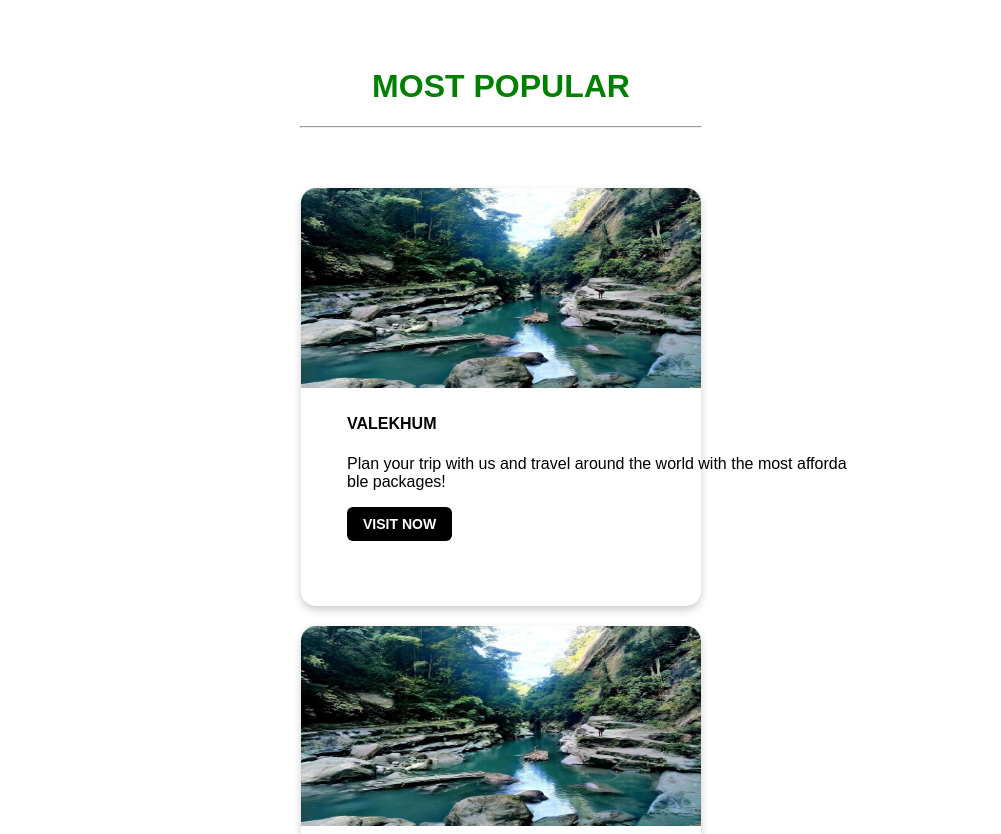
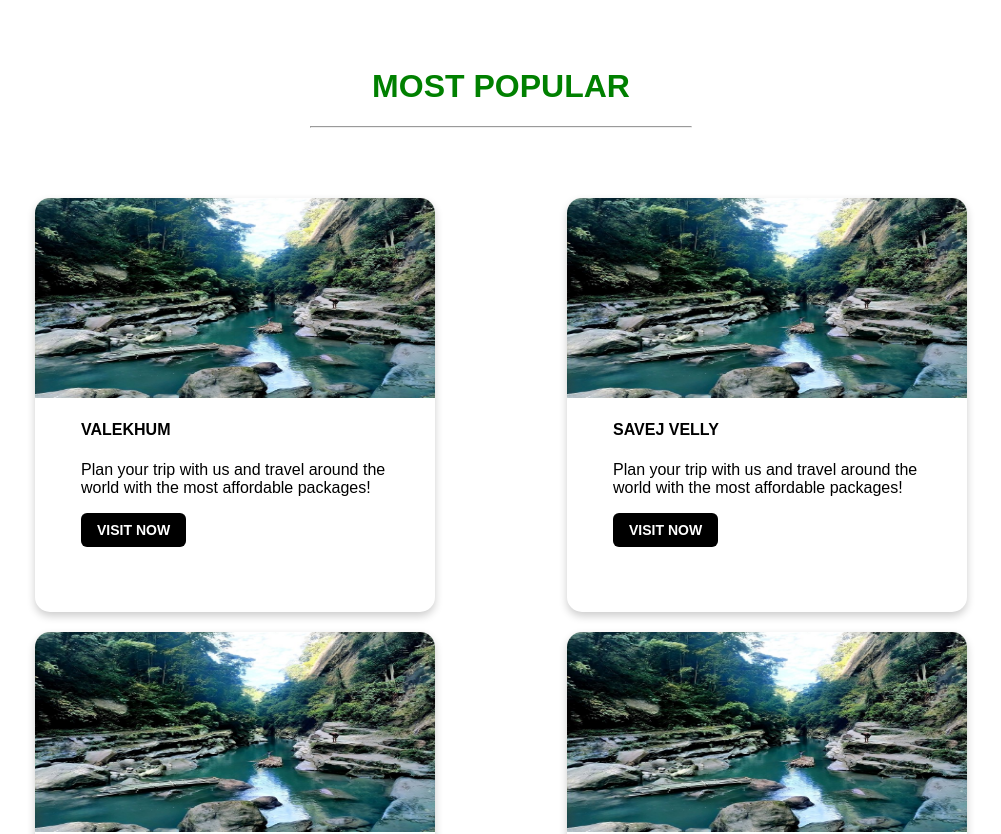
Before and after one commit to nicoletahrm/DAWM, an Angular app in the folder tema1/: page / in a window 1280 px wide. Shown: the part 1960-2794 px from the top of the page, without its empty margins (139-1140 px from the left). Built offline with nearby package versions, Linux system fonts and the light colour scheme.

Commit message:
Added services implementation

```diff
--- a/tema1/src/app/article/article.component.scss
+++ b/tema1/src/app/article/article.component.scss
@@ -3,7 +3,7 @@
   justify-content: space-around;
   flex-direction: row;
   flex-wrap: wrap;
-  padding: 60px 300px;
+  padding: 60px 10%;
   text-align: left;
 }
 
--- a/tema1/src/app/article/article.component.ts
+++ b/tema1/src/app/article/article.component.ts
@@ -1,5 +1,6 @@
 import { Component, OnInit } from '@angular/core';
 import { Article } from '../interfaces/article';
+import { PlaceService } from '../services/place.service';
 
 @Component({
   selector: 'app-article',
@@ -7,34 +8,18 @@ import { Article } from '../interfaces/article';
   styleUrls: ['./article.component.scss'],
 })
 export class ArticleComponent {
-  articles: Article[] = [
-    {
-      id: 1,
-      title: 'Article title',
-      description:
-        'Plan your trip with us and travel around the world with the most affordable packages!',
-      topic: 'TRAVEL',
-    },
-    {
-      id: 2,
-      title: 'Article title',
-      description:
-        'Plan your trip with us and travel around the world with the most affordable packages!',
-      topic: 'TRAVEL ARANGEMENTS',
-    },
-    {
-      id: 3,
-      title: 'Article title',
-      description:
-        'Plan your trip with us and travel around the world with the most affordable packages!',
-      topic: 'OUT PROFESSIONAL GUIDE',
-    },
-    {
-      id: 4,
-      title: 'Article title',
-      description:
-        'Plan your trip with us and travel around the world with the most affordable packages!',
-      topic: 'ACTIVITIES',
-    },
-  ];
+  articles: Article[] = [];
+  errorMessage: string = '';
+
+  constructor(private placeService: PlaceService) {}
+
+  ngOnInit(): void {
+    this.placeService.getArticles().subscribe({
+      next: (articles) => {
+        this.articles = articles;
+        //this.filteredProducts = this.products;
+      },
+      error: (err) => (this.errorMessage = err),
+    });
+  }
 }
--- a/tema1/src/app/cover/cover.component.html
+++ b/tema1/src/app/cover/cover.component.html
@@ -15,7 +15,8 @@
       <p style="font-size: 15px; font-weight: 550">
         DISCOVER THE COLORFUL WORLD
       </p>
-      <h1 style="font-weight: bold">NEW ADVENTURE</h1>
+
+      <h1 style="font-weight: bold">{{ pageTitle }}</h1>
 
       <hr style="width: 700px; padding: auto; margin: auto" />
       <br />
--- a/tema1/src/app/cover/cover.component.ts
+++ b/tema1/src/app/cover/cover.component.ts
@@ -3,13 +3,12 @@ import { Component, OnInit } from '@angular/core';
 @Component({
   selector: 'app-cover',
   templateUrl: './cover.component.html',
-  styleUrls: ['./cover.component.scss']
+  styleUrls: ['./cover.component.scss'],
 })
 export class CoverComponent implements OnInit {
+  pageTitle: string = 'NEW ADVENTURE';
 
-  constructor() { }
+  constructor() {}
 
-  ngOnInit(): void {
-  }
-
+  ngOnInit(): void {}
 }
--- a/tema1/src/app/place/place.component.html
+++ b/tema1/src/app/place/place.component.html
@@ -1,7 +1,7 @@
 <div class="main-container">
   <div>
     <h1 style="font-weight: bold; color: green">MOST POPULAR</h1>
-    <hr style="width: 400px; padding: auto; margin: auto" />
+    <hr style="width: 30%; padding: auto; margin: auto" />
   </div>
 
   <div class="cards-container">
@@ -13,7 +13,9 @@
           <b>{{ place.country }}</b>
         </h4>
         <p>{{ place.description }}</p>
-        <button class="button-3">VISIT NOW</button>
+        <button class="button-3">
+          VISIT NOW
+        </button>
       </div>
     </div>
   </div>
--- a/tema1/src/app/place/place.component.scss
+++ b/tema1/src/app/place/place.component.scss
@@ -3,7 +3,7 @@
   justify-content: space-around;
   flex-direction: row;
   flex-wrap: wrap;
-  padding: 60px 300px;
+  padding: 70px 100px;
   text-align: left;
 }
 
@@ -13,8 +13,10 @@
   width: 400px;
   margin: 0 0 20px;
   border-radius: 15px;
-  text-overflow: clip;
-  word-break: break-all;
+  display: flex;
+  justify-content: space-around;
+  flex-direction: row;
+  flex-wrap: wrap;
 }
 
 .card:hover {
--- a/tema1/src/app/place/place.component.ts
+++ b/tema1/src/app/place/place.component.ts
@@ -1,54 +1,25 @@
 import { Component, OnInit } from '@angular/core';
 import { Place } from '../interfaces/place';
+import { PlaceService } from '../services/place.service';
 
 @Component({
   selector: 'app-place',
   templateUrl: './place.component.html',
   styleUrls: ['./place.component.scss'],
 })
-export class PlaceComponent {
-  places: Place[] = [
-    {
-      id: 1,
-      country: 'VALEKHUM',
-      description:
-        'Plan your trip with us and travel around the world with the most affordable packages!',
-      image: 'assets/images/place1.png',
-    },
-    {
-      id: 2,
-      country: 'SAVEJ VELLY',
-      description:
-        'Plan your trip with us and travel around the world with the most affordable packages!',
-      image: 'assets/images/place1.png',
-    },
-    {
-      id: 3,
-      country: 'SARIGHAT',
-      description:
-        'Plan your trip with us and travel around the world with the most affordable packages!',
-      image: 'assets/images/place1.png',
-    },
-    {
-      id: 4,
-      country: 'THE CITY',
-      description:
-        'Plan your trip with us and travel around the world with the most affordable packages!',
-      image: 'assets/images/place1.png',
-    },
-    {
-      id: 4,
-      country: 'THE CITY',
-      description:
-        'Plan your trip with us and travel around the world with the most affordable packages!',
-      image: 'assets/images/place1.png',
-    },
-    {
-      id: 5,
-      country: 'THE CITY',
-      description:
-        'Plan your trip with us and travel around the world with the most affordable packages!',
-      image: 'assets/images/place1.png',
-    },
-  ];
+export class PlaceComponent implements OnInit {
+  places: Place[] = [];
+  errorMessage: string = '';
+
+  constructor(private placeService: PlaceService) {}
+
+  ngOnInit(): void {
+    this.placeService.getPlaces().subscribe({
+      next: (places) => {
+        this.places = places;
+        //this.filteredProducts = this.products;
+      },
+      error: (err) => (this.errorMessage = err),
+    });
+  }
 }
--- /dev/null
+++ b/tema1/src/app/services/place.service.ts
@@ -0,0 +1,48 @@
+import { Injectable } from '@angular/core';
+import { Observable, catchError, tap, throwError } from 'rxjs';
+import { Place } from '../interfaces/place';
+import { HttpClient, HttpErrorResponse } from '@angular/common/http';
+import { Article } from '../interfaces/article';
+
+@Injectable({
+  providedIn: 'root',
+})
+export class PlaceService {
+  private palcesUrl = 'assets/api/places.json';
+  private artcilesUrl = 'assets/api/articles.json';
+
+  constructor(private http: HttpClient) {}
+
+  getPlaces(): Observable<Place[]> {
+    return this.http.get<Place[]>(this.palcesUrl).pipe(
+      tap((data) => console.log('All ' + JSON.stringify(data))),
+      catchError(this.handleError)
+    );
+  }
+
+  getArticles(): Observable<Article[]> {
+    return this.http.get<Article[]>(this.artcilesUrl).pipe(
+      tap((data) => console.log('All ' + JSON.stringify(data))),
+      catchError(this.handleError)
+    );
+  }
+
+  private handleError(err: HttpErrorResponse): Observable<never> {
+    // in a real world app, we may send the server to some remote logging infrastructure
+    // instead of just logging it to the console
+    let errorMessage = '';
+
+    if (err.error instanceof ErrorEvent) {
+      // A client-side or network error occurred. Handle it accordingly.
+      errorMessage = `An error occurred: ${err.error.message}`;
+    } else {
+      // The backend returned an unsuccessful response code.
+      // The response body may contain clues as to what went wrong,
+      errorMessage = `Server returned code: ${err.status}, error message is: ${err.message}`;
+    }
+
+    console.error(errorMessage);
+
+    return throwError(() => errorMessage);
+  }
+}
--- /dev/null
+++ b/tema1/src/assets/api/articles.json
@@ -0,0 +1,26 @@
+[
+  {
+    "id": 1,
+    "title": "Article title",
+    "description": "Plan your trip with us and travel around the world with the most affordable packages!",
+    "topic": "TRAVEL"
+  },
+  {
+    "id": 2,
+    "title": "Article title",
+    "description": "Plan your trip with us and travel around the world with the most affordable packages!",
+    "topic": "TRAVEL ARANGEMENTS"
+  },
+  {
+    "id": 3,
+    "title": "Article title",
+    "description": "Plan your trip with us and travel around the world with the most affordable packages!",
+    "topic": "OUT PROFESSIONAL GUIDE"
+  },
+  {
+    "id": 4,
+    "title": "Article title",
+    "description": "Plan your trip with us and travel around the world with the most affordable packages!",
+    "topic": "ACTIVITIES"
+  }
+]
--- /dev/null
+++ b/tema1/src/assets/api/places.json
@@ -0,0 +1,38 @@
+[
+  {
+    "id": 1,
+    "country": "VALEKHUM",
+    "description": "Plan your trip with us and travel around the world with the most affordable packages!",
+    "image": "assets/images/place1.png"
+  },
+  {
+    "id": 2,
+    "country": "SAVEJ VELLY",
+    "description": "Plan your trip with us and travel around the world with the most affordable packages!",
+    "image": "assets/images/place1.png"
+  },
+  {
+    "id": 3,
+    "country": "SARIGHAT",
+    "description": "Plan your trip with us and travel around the world with the most affordable packages!",
+    "image": "assets/images/place1.png"
+  },
+  {
+    "id": 4,
+    "country": "THE CITY",
+    "description": "Plan your trip with us and travel around the world with the most affordable packages!",
+    "image": "assets/images/place1.png"
+  },
+  {
+    "id": 4,
+    "country": "THE CITY",
+    "description": "Plan your trip with us and travel around the world with the most affordable packages!",
+    "image": "assets/images/place1.png"
+  },
+  {
+    "id": 5,
+    "country": "THE CITY",
+    "description": "Plan your trip with us and travel around the world with the most affordable packages!",
+    "image": "assets/images/place1.png"
+  }
+]
```
Also changed, not shown: tema1/src/app/app.module.ts (+10 -3 lines), 1 other file (tests, documents, lock files or other folders).
